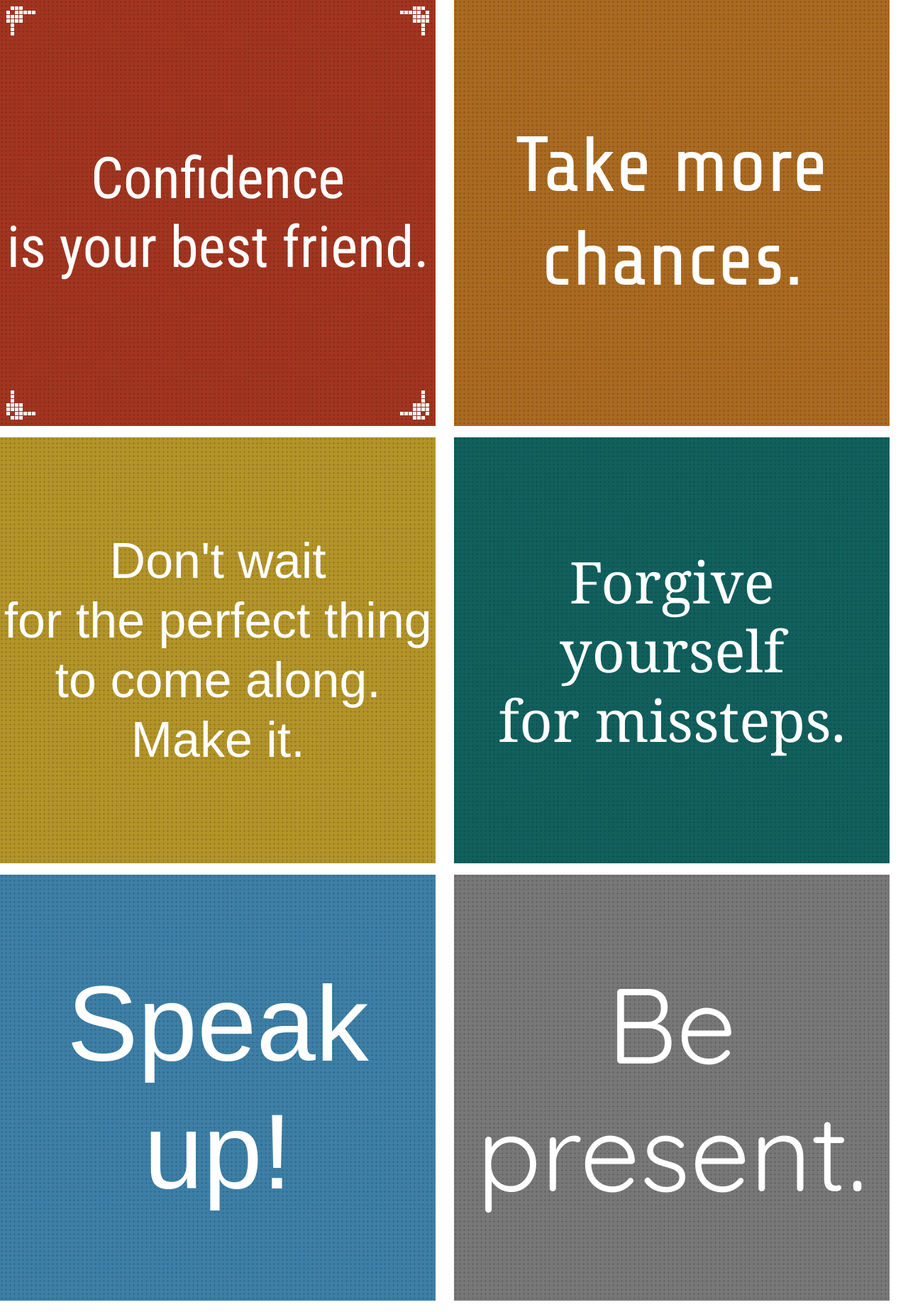
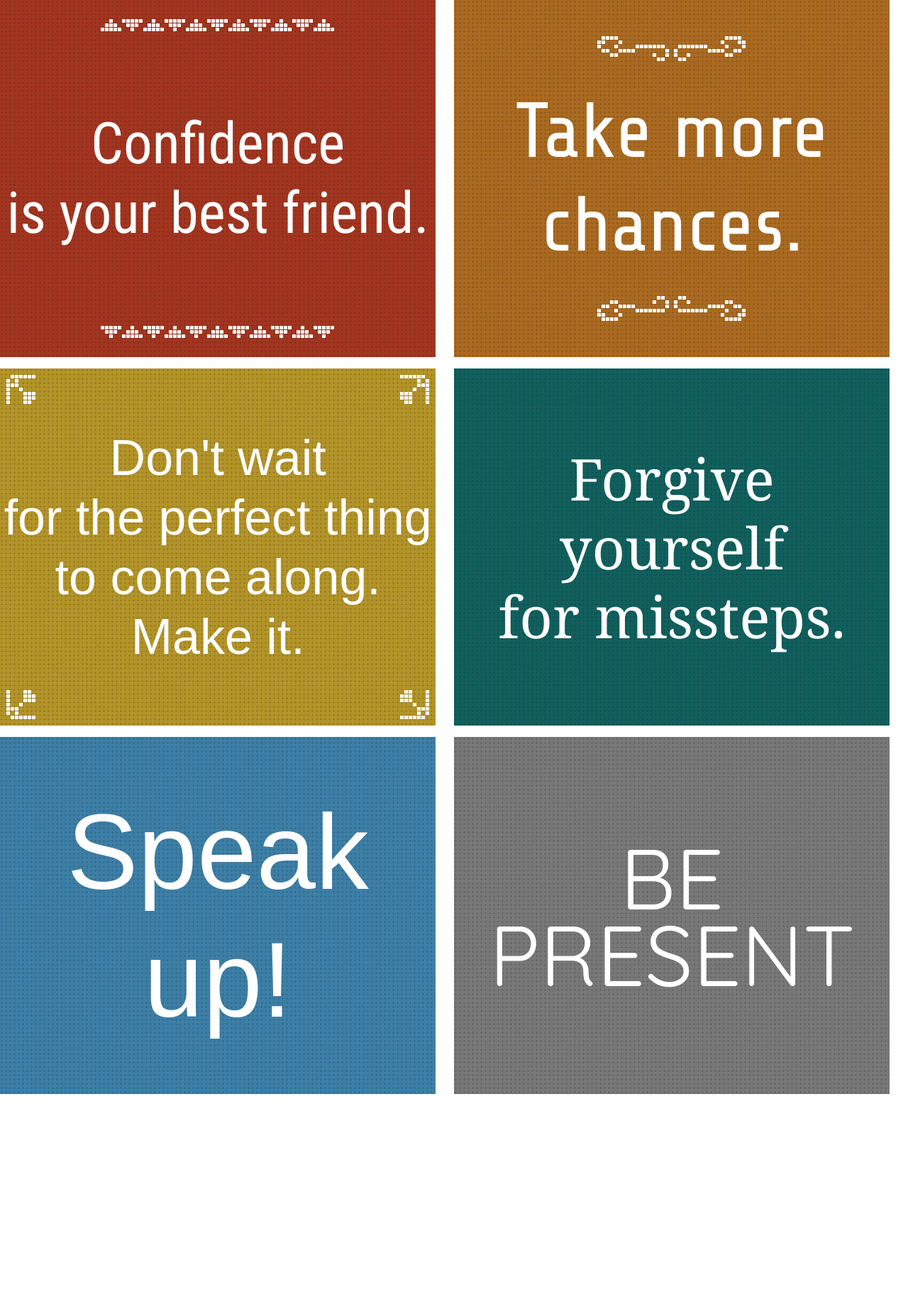
Before and after one commit to isabella232/changinglives, a Flask app: template templates/test-signs.html in a window 1280 px wide. Shown: the whole page at 71% size. After the commit the page ends 1541 px from the top, so only its background shows below. Run offline with Flask 2, Linux system fonts and the light colour scheme; the template is opened without the code that fills it, so the values that code supplies are empty; some web fonts are replaced.

Commit message:
updated ornaments

```diff
--- a/templates/test-signs.html
+++ b/templates/test-signs.html
@@ -20,7 +20,7 @@
             background: #A23520 url('img/aida-pattern.png') repeat;
             color: #fff;
             margin-bottom: 1em;
-            height: 600px;
+            height: 503px;
             display: table;
             width: 48%;
             margin-right: 2%;
@@ -41,33 +41,39 @@
         #sample3 h1 { font-size: 70px; font-family: 'Snippet', sans-serif; }
         #sample4 h1 { font-family: 'Noto Serif', serif; }
         #sample5 h1 { font-size: 150px; font-family: 'Geo', sans-serif; }
-        #sample6 h1 { font-size: 150px; font-family: 'Quicksand', sans-serif; }
+        #sample6 h1 { font-size: 120px; line-height: .9; font-family: 'Quicksand', sans-serif; text-transform: uppercase; }
 
-        #sample1 .ornament {
+        #sample2 { background-color: #AA6A21; }
+        #sample3 { background-color: #B39429; }
+        #sample4 { background-color: #11605E; }
+        #sample5 { background-color: #3D7FA6; }
+        #sample6 { background-color: #787878; }
+
+        .flower-corner .corner {
             background: url('img/corner-1.png') no-repeat;
             height: 41px;
             width: 41px;
             position: absolute;
         }
-        #sample1 .ornament1 {
+        .flower-corner .corner1 {
             top: 9px;
             left: 9px;
         }
-        #sample1 .ornament2 {
+        .flower-corner .corner2 {
             transform:rotate(90deg);
             -ms-transform:rotate(90deg); /* IE 9 */
             -webkit-transform:rotate(90deg); /* Safari and Chrome */
             top: 9px;
             right: 9px;
         }
-        #sample1 .ornament3 {
+        .flower-corner .corner3 {
             transform:rotate(180deg);
             -ms-transform:rotate(180deg); /* IE 9 */
             -webkit-transform:rotate(180deg); /* Safari and Chrome */
             bottom: 9px;
             right: 9px;
         }
-        #sample1 .ornament4 {
+        .flower-corner .corner4 {
             transform:rotate(270deg);
             -ms-transform:rotate(270deg); /* IE 9 */
             -webkit-transform:rotate(270deg); /* Safari and Chrome */
@@ -75,40 +81,67 @@
             left: 9px;
         }
 
-        #sample2 {
-            background-color: #AA6A21;
+        .swash-border .border {
+            background: url('img/flourish-1.png') no-repeat;
+            width: 209px;
+            height: 35px;
+            position: absolute;
+            margin-left: -105px; /* half the width of the flourish */
         }
-        #sample3 {
-            background-color: #B39429;
+        .swash-border .border1 {
+            top: 51px;
+            left: 50%;
         }
-        #sample4 {
-            background-color: #11605E;
+        .swash-border .border2 {
+            bottom: 51px;
+            left: 50%;
+            transform:rotate(180deg);
+            -ms-transform:rotate(180deg); /* IE 9 */
+            -webkit-transform:rotate(180deg); /* Safari and Chrome */
         }
-        #sample5 {
-            background-color: #3D7FA6;
+
+        .triangle-border .border {
+            background: url('img/flourish-3.png') no-repeat;
+            width: 329px;
+            height: 17px;
+            position: absolute;
+            margin-left: -165px; /* half the width of the flourish */
         }
-        #sample6 {
-            background-color: #787878;
+        .triangle-border .border1 {
+            top: 27px;
+            left: 50%;
         }
+        .triangle-border .border2 {
+            bottom: 27px;
+            left: 50%;
+            transform:rotate(180deg);
+            -ms-transform:rotate(180deg); /* IE 9 */
+            -webkit-transform:rotate(180deg); /* Safari and Chrome */
+        }
+
     </style>
 </head>
 <body>
 
 
-<section id="sample1">
+<section id="sample1" class="triangle-border">
     <h1>Confidence<br />is your best friend.</h1>
-    <div class="ornament ornament1"></div>
-    <div class="ornament ornament2"></div>
-    <div class="ornament ornament3"></div>
-    <div class="ornament ornament4"></div>
+    <div class="border border1"></div>
+    <div class="border border2"></div>
 </section>
 
-<section id="sample2">
+<section id="sample2" class="swash-border">
     <h1>Take more chances.</h1>
+    <div class="border border1"></div>
+    <div class="border border2"></div>
 </section>
 
-<section id="sample3">
+<section id="sample3" class="flower-corner">
     <h1>Don't wait<br />for the perfect thing<br />to come along.<br />Make it.</h1>
+    <div class="corner corner1"></div>
+    <div class="corner corner2"></div>
+    <div class="corner corner3"></div>
+    <div class="corner corner4"></div>
 </section>
 
 <section id="sample4">
@@ -120,7 +153,7 @@
 </section>
 
 <section id="sample6">
-    <h1>Be present.</h1>
+    <h1>Be present</h1>
 </section>
 
 </body>
```
Also changed, not shown: www/img/corner-1.png, www/img/flourish-1.png (added), www/img/flourish-2.png (added), www/img/flourish-3.png (added).
